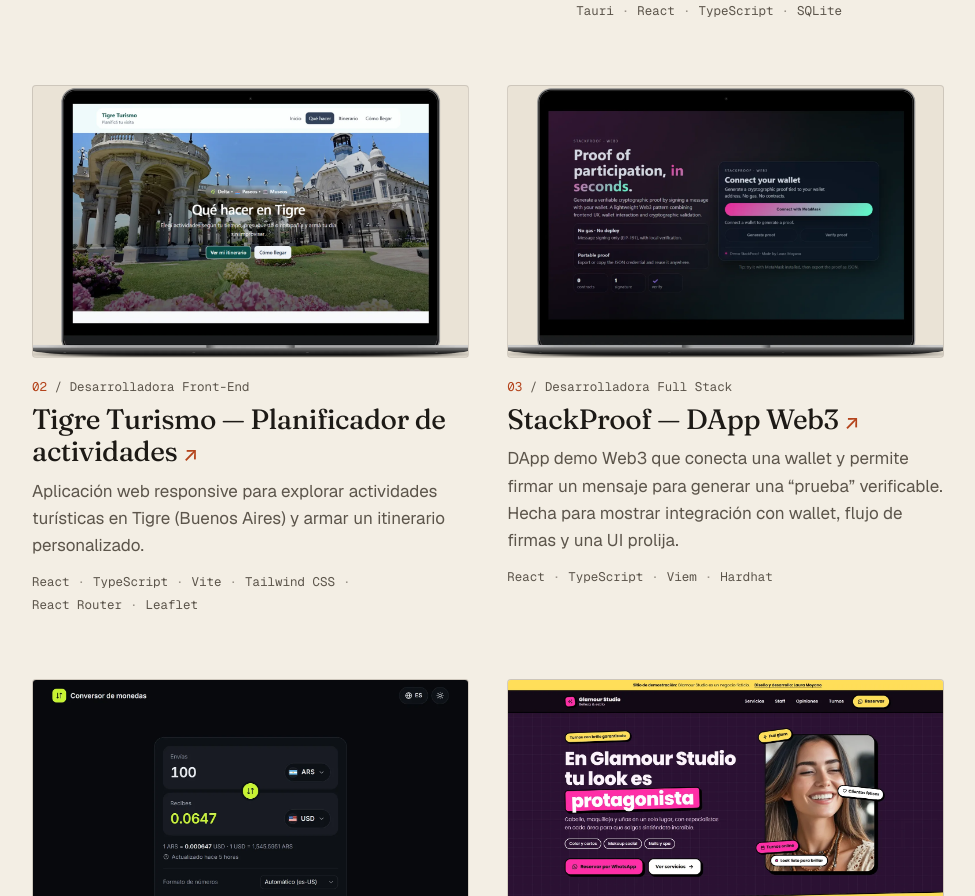
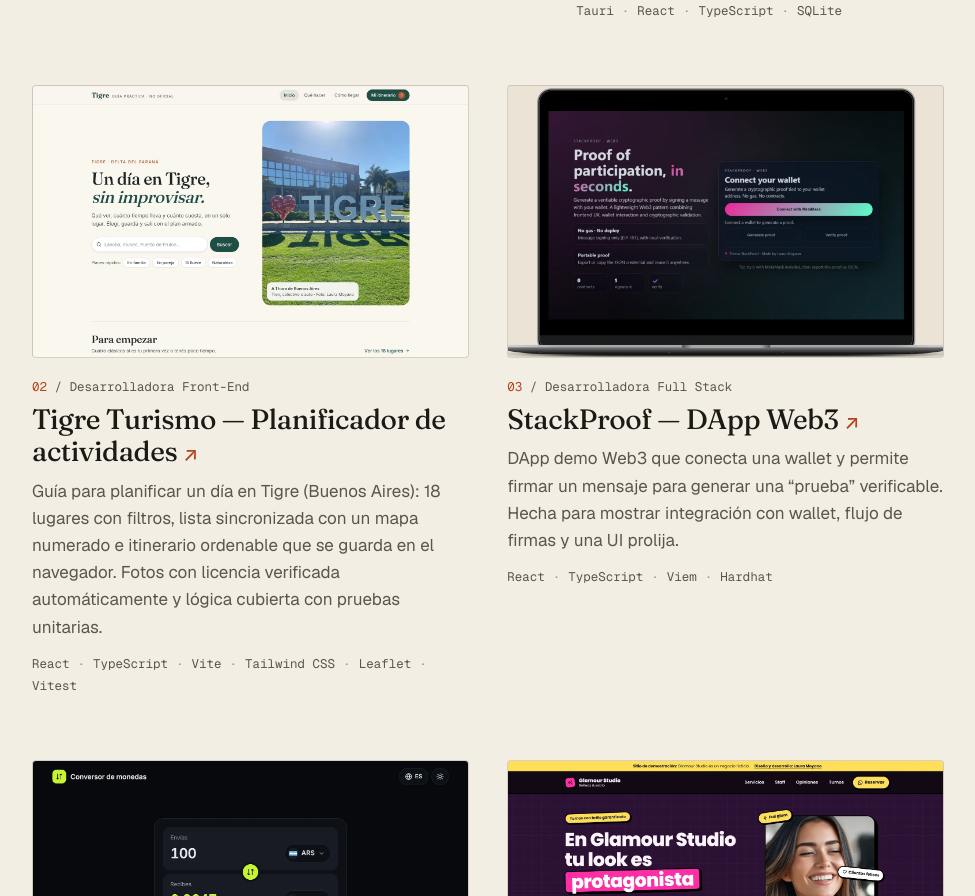
Before and after one commit to Laura-M-stack/laura-moyano-portfolio, a React (Vite) app: page / in a window 1280 px wide. Shown: the part 4896-5792 px from the top of the page, without its empty margins (268-1243 px from the left). Built offline with nearby package versions, Linux system fonts and the light colour scheme.

Commit message:
Actualiza Tigre Turismo: captura, descripción y stack

```diff
--- a/src/data/profile.ts
+++ b/src/data/profile.ts
@@ -81,8 +81,8 @@ export const projects: ProjectEntry[] = [
   {
     id: 'tigre-turismo',
     link: 'https://laura-m-stack.github.io/tigre-turismo/',
-    image: 'projects/tigre-turismo.webp',
-    tech: ['React', 'TypeScript', 'Vite', 'Tailwind CSS', 'React Router', 'Leaflet']
+    image: 'projects/tigre-turismo.webp?v=2',
+    tech: ['React', 'TypeScript', 'Vite', 'Tailwind CSS', 'Leaflet', 'Vitest']
   },
   {
     id: 'stackproof',
--- a/src/i18n.ts
+++ b/src/i18n.ts
@@ -212,7 +212,7 @@ export const translations = {
                 name: 'Tigre Turismo — Travel Planner Web App',
                 role: 'Front-End Developer',
                 description:
-                    'Responsive web application to explore tourist activities in Tigre (Buenos Aires) and build a personalized day itinerary.'
+                    'Planner for a day in Tigre (Buenos Aires): 18 places with filters, a list synced to a numbered map and a reorderable itinerary saved in the browser. Photo licenses are verified automatically and the logic is covered by unit tests.'
             },
             'stackproof': {
                 name: 'StackProof — Web3 DApp',
@@ -492,7 +492,7 @@ export const translations = {
                 name: 'Tigre Turismo — Planificador de actividades',
                 role: 'Desarrolladora Front-End',
                 description:
-                    'Aplicación web responsive para explorar actividades turísticas en Tigre (Buenos Aires) y armar un itinerario personalizado.'
+                    'Guía para planificar un día en Tigre (Buenos Aires): 18 lugares con filtros, lista sincronizada con un mapa numerado e itinerario ordenable que se guarda en el navegador. Fotos con licencia verificada automáticamente y lógica cubierta con pruebas unitarias.'
             },
             'stackproof': {
                 name: 'StackProof — DApp Web3',
```
Also changed, not shown: public/projects/tigre-turismo.webp, 4 other files (tests, documents, lock files or other folders).
